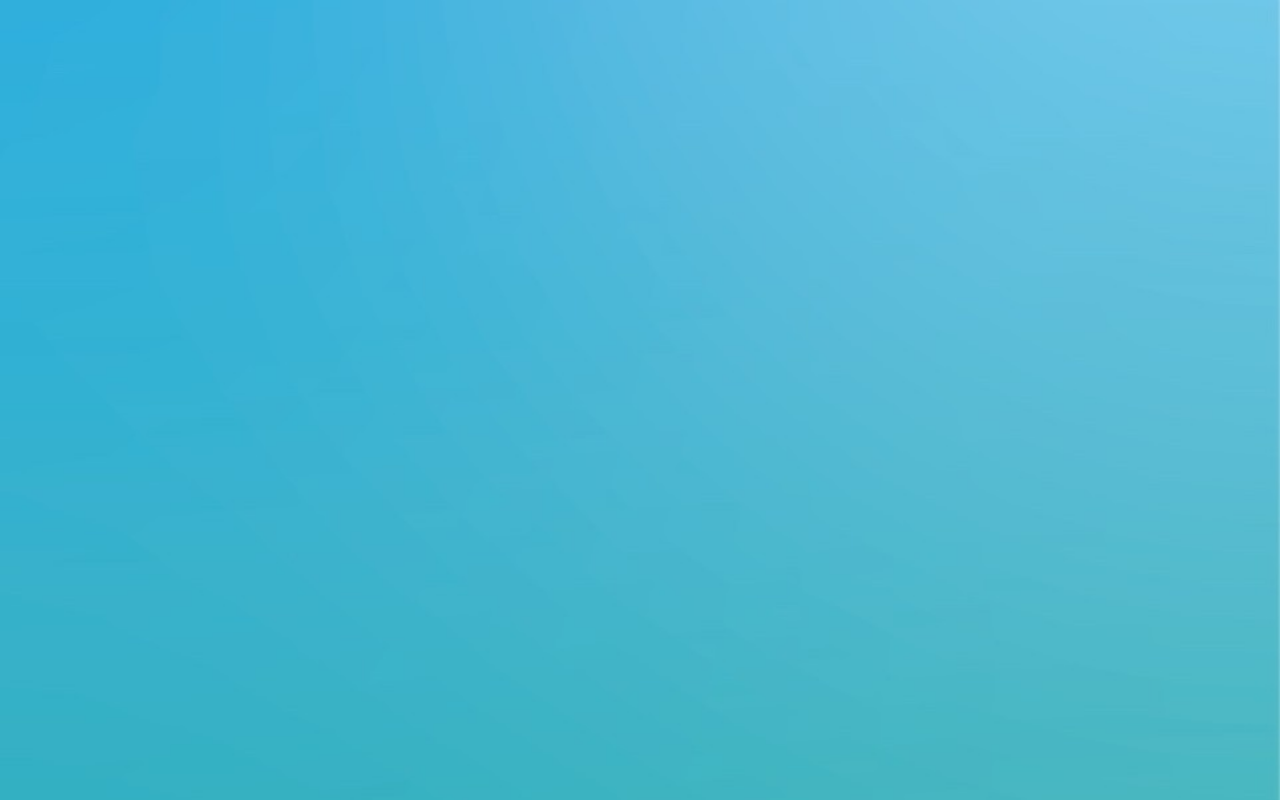
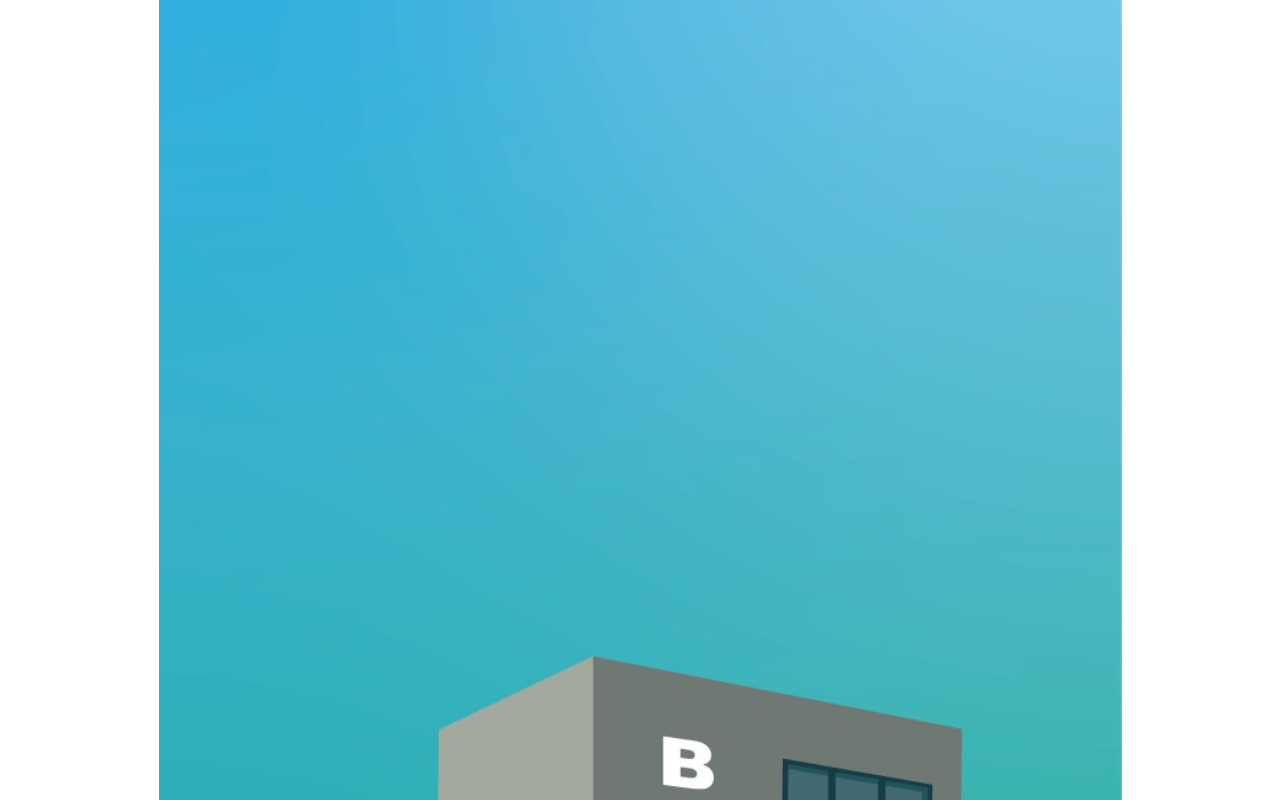
Before and after one commit to NazKuntalp/DesignLife, a React (Create React App) app: page / in a window 1280 px wide. Shown: the top 800 px of the page. Built offline with nearby package versions, Linux system fonts and the light colour scheme.

Commit message:
Positions adjusted

```diff
--- a/src/InteractivePage.css
+++ b/src/InteractivePage.css
@@ -1,12 +1,11 @@
-/* .container {
+.container {
     text-align: center;
-    padding: 20px;
   }
 
   .image-container {
     position: relative;
     display: inline-block;
-  } */
+  }
 
   .building-image {
     /* max-width: 100%;
@@ -16,20 +15,21 @@
     display: inline-block;
     top: 0;
     left: 0;
-    width: 100vw;
-    /* height: 100vw; */
+    width: 100%;
+    height: 100%;
     object-fit: cover;
     z-index: -1;
   }
 
   .clickable-area {
+    position: absolute;
     border-radius: 50%;
     cursor: pointer;
   }
 
   .info-bubble {
     position: absolute;
-    top: 30%;
+    top: 10%;
     left: 50%;
     transform: translateX(-50%);
     padding: 15px;
--- a/src/InteractivePage.js
+++ b/src/InteractivePage.js
@@ -7,8 +7,7 @@ const buildingData3 = [
         id: 1,
         name: 'Test Bina 1',
         description: 'Bu bina yüksek katlı bir ofis binasıdır.',
-        //coordinates: { top: 81, left: 648, width: 250, height: 774 }
-        coordinates: { top: 32, left: 30, width: 53, height: 15 },
+        coordinates: { top: 34, left: 30, width: 53, height: 17 },
         color: "green",
         zIndex: 10
     },
@@ -16,8 +15,7 @@ const buildingData3 = [
         id: 2,
         name: 'Test Bina 2',
         description: 'Test Bina 2',
-        //coordinates: { top: 81, left: 648, width: 250, height: 774 }
-        coordinates: { top: 43, left: 1, width: 51, height: 14 },
+        coordinates: { top: 46, left: 1, width: 51, height: 16 },
         color: "blue",
         zIndex: 20
     },
@@ -25,8 +23,7 @@ const buildingData3 = [
         id: 3,
         name: 'Test Bina 3',
         description: 'Bu bina yüksek katlı bir ofis binasıdır.',
-        //coordinates: { top: 81, left: 648, width: 250, height: 774 }
-        coordinates: { top: 47, left: 48, width: 51, height: 15 },
+        coordinates: { top: 50, left: 48, width: 51, height: 18 },
         color: "purple",
         zIndex: 30
     },
@@ -35,8 +32,7 @@ const buildingData3 = [
         id: 4,
         name: 'Test Bina 4',
         description: 'Test Bina 4',
-        //coordinates: { top: 81, left: 648, width: 250, height: 774 }
-        coordinates: { top: 56, left: 1, width: 58, height: 14 },
+        coordinates: { top: 61, left: 1, width: 62, height: 14 },
         color: "yellow",
         zIndex: 40
     },
@@ -45,16 +41,14 @@ const buildingData3 = [
         id: 5,
         name: 'Test Bina 5',
         description: 'Bu bina yüksek katlı bir ofis binasıdır.',
-        //coordinates: { top: 81, left: 648, width: 250, height: 774 }
-        coordinates: { top: 62, left: 52, width: 48, height: 19 },
+        coordinates: { top: 67, left: 52, width: 48, height: 19 },
         color: "orange",
         zIndex: 50
     }, {
         id: 6,
         name: 'Test Bina 6',
         description: 'Bu bina büyük bir alışveriş merkezidir.',
-        //coordinates: { top: 320, left: 358, width: 224, height: 513 }
-        coordinates: { top: 70, left: 0, width: 42, height: 23 },
+        coordinates: { top: 74, left: 0, width: 42, height: 26 },
         color: "red",
         zIndex: 60
 
@@ -63,8 +57,7 @@ const buildingData3 = [
         id: 7,
         name: 'Test Bina 7',
         description: 'Bu bina yüksek katlı bir ofis binasıdır.',
-        //coordinates: { top: 81, left: 648, width: 250, height: 774 }
-        coordinates: { top: 73, left: 43, width: 57, height: 20 },
+        coordinates: { top: 77, left: 41, width: 46, height: 23 },
         color: "cyan",
         zIndex: 70
     },
@@ -72,8 +65,7 @@ const buildingData3 = [
         id: 8,
         name: 'Test Bina 8',
         description: 'Bu bina yüksek katlı bir ofis binasıdır.',
-        //coordinates: { top: 81, left: 648, width: 250, height: 774 }
-        coordinates: { top: 82, left: 66, width: 34, height: 11 },
+        coordinates: { top: 88, left: 66, width: 34, height: 12 },
         color: "black",
         zIndex: 80
     },];
```
